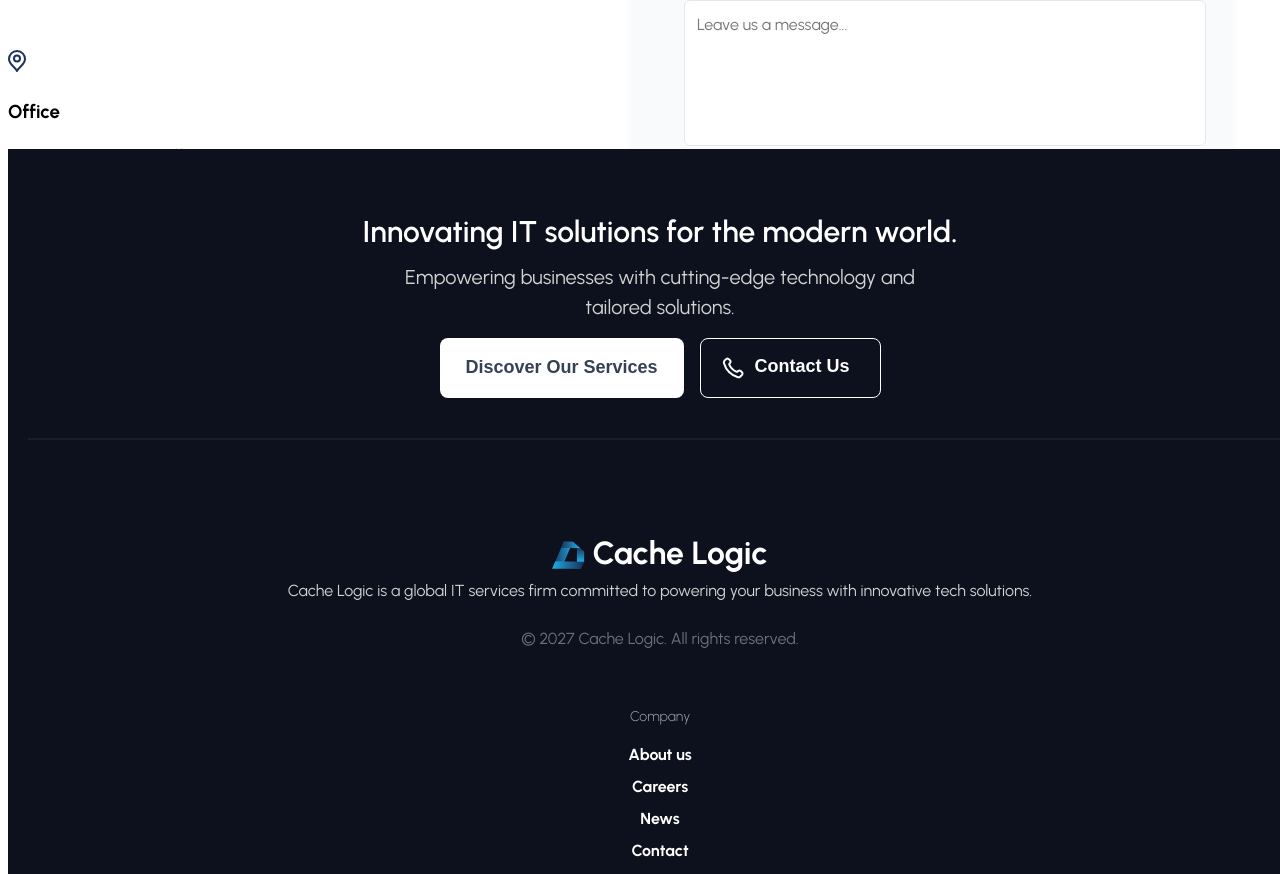
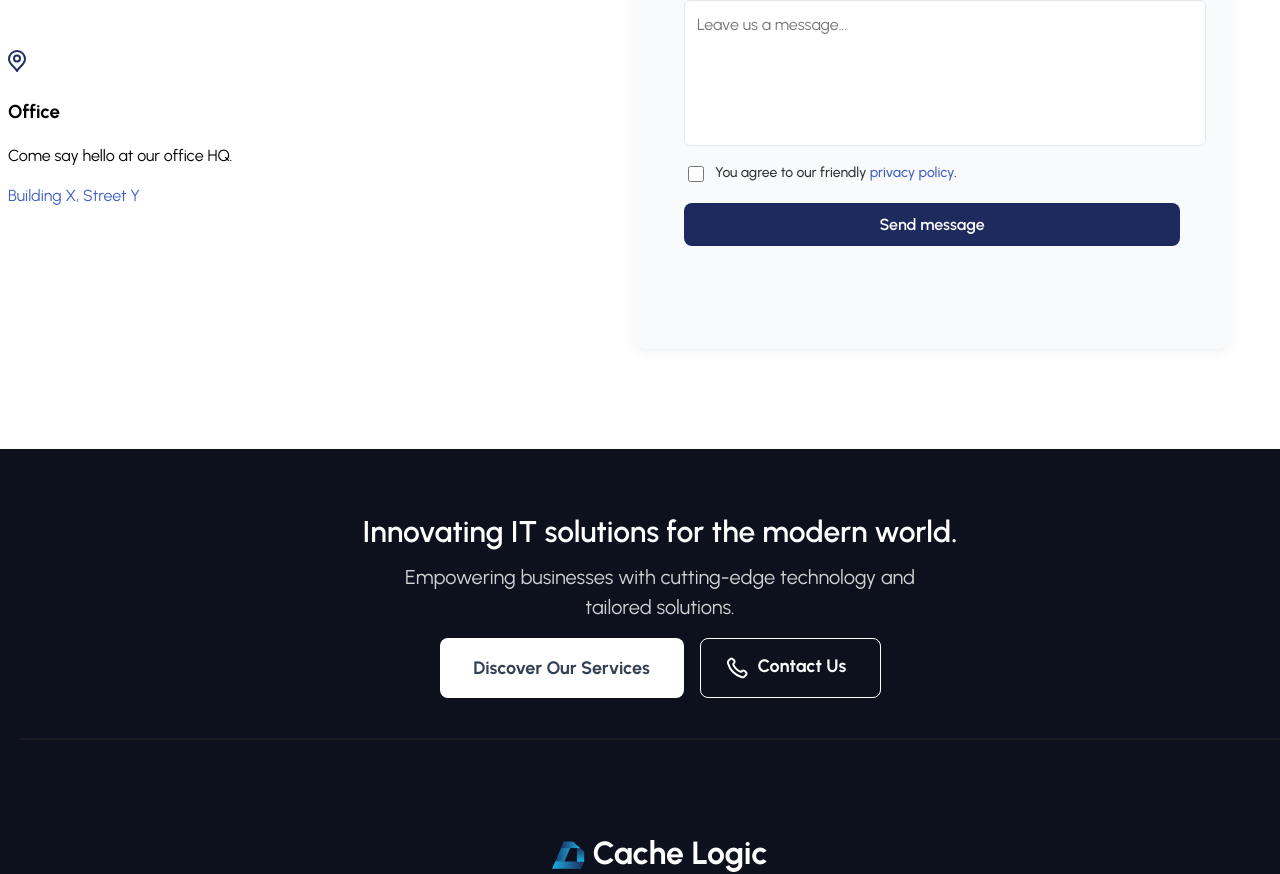
Before and after one commit to abasit834/Cache-Logics-Webathon, a React (Vite) app in the folder cache-logics/: page / in a window 1280 px wide. Shown: the part 11126-12000 px from the top of the page. Built offline with nearby package versions, Linux system fonts and the light colour scheme.

Commit message:
Footer fix

```diff
--- a/cache-logics/src/css/Footer.css
+++ b/cache-logics/src/css/Footer.css
@@ -1,13 +1,15 @@
 .gnb-lsk-s9 {
-    position: relative;
-    width: 100%;
+    position: absolute;
+    left : 0;
+    margin-top: 300px;
+    width: 100vw;
     max-width: none;
     background-color: #0C111D;
     color: #fff;
     padding: 40px;
     overflow: hidden;
     font-family: 'Urbanist';
-    height: 710px;
+    height: 100vh;
     z-index: 1;
   }
 
@@ -58,6 +60,7 @@
   }
 
   .btn-x11 {
+    font-family: 'Urbanist';
     padding: 12px 24px;
     border-radius: 8px;
     cursor: pointer;
@@ -228,18 +231,6 @@
 
 
 
-
-
-
-
-
-
-
-
-
-
-
-
   /* Responsive for < 1706px */
   @media (max-width: 1706px) {
     .gnb-lsk-s9 {
@@ -308,7 +299,6 @@
     .gnb-lsk-s9 {
       padding: 20px 10px;
       height: auto;
-      top: 0;
     }
 
     .bg-txt-lkj {
```
